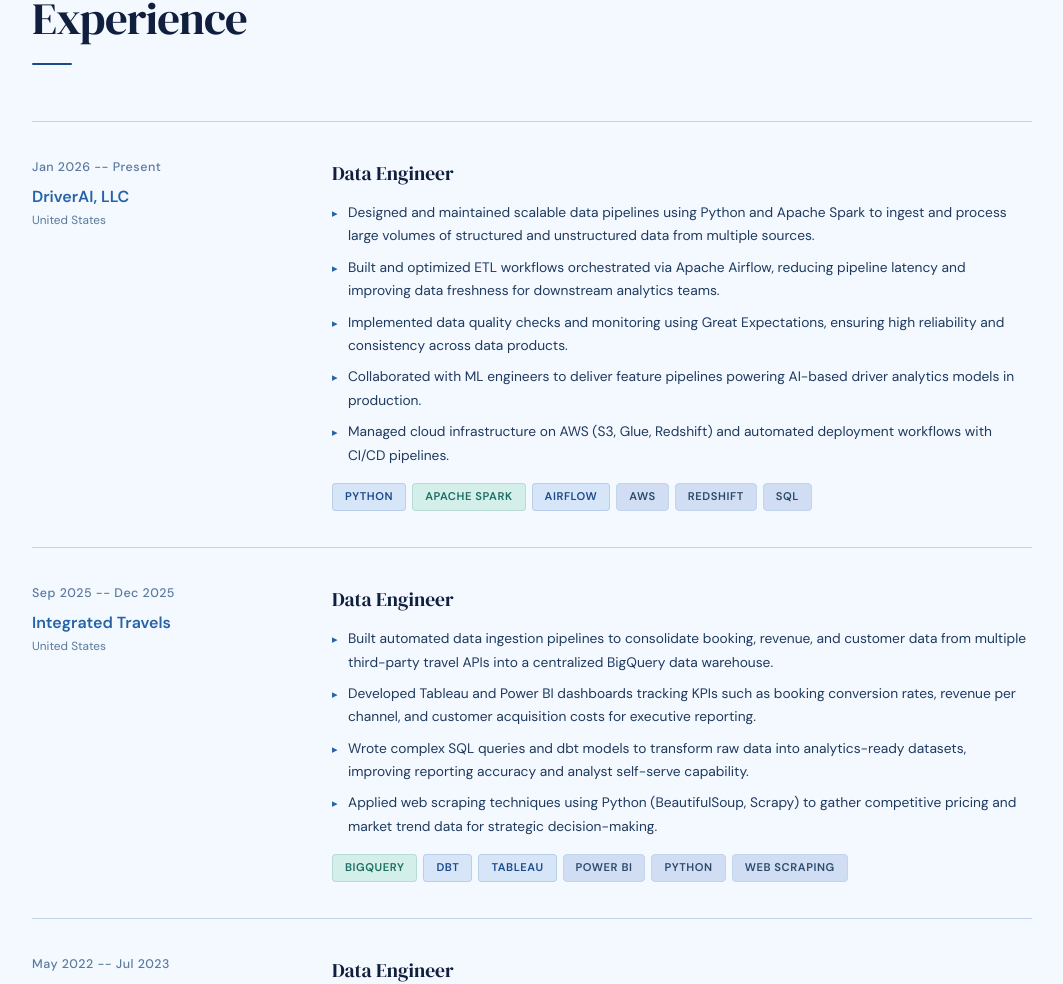
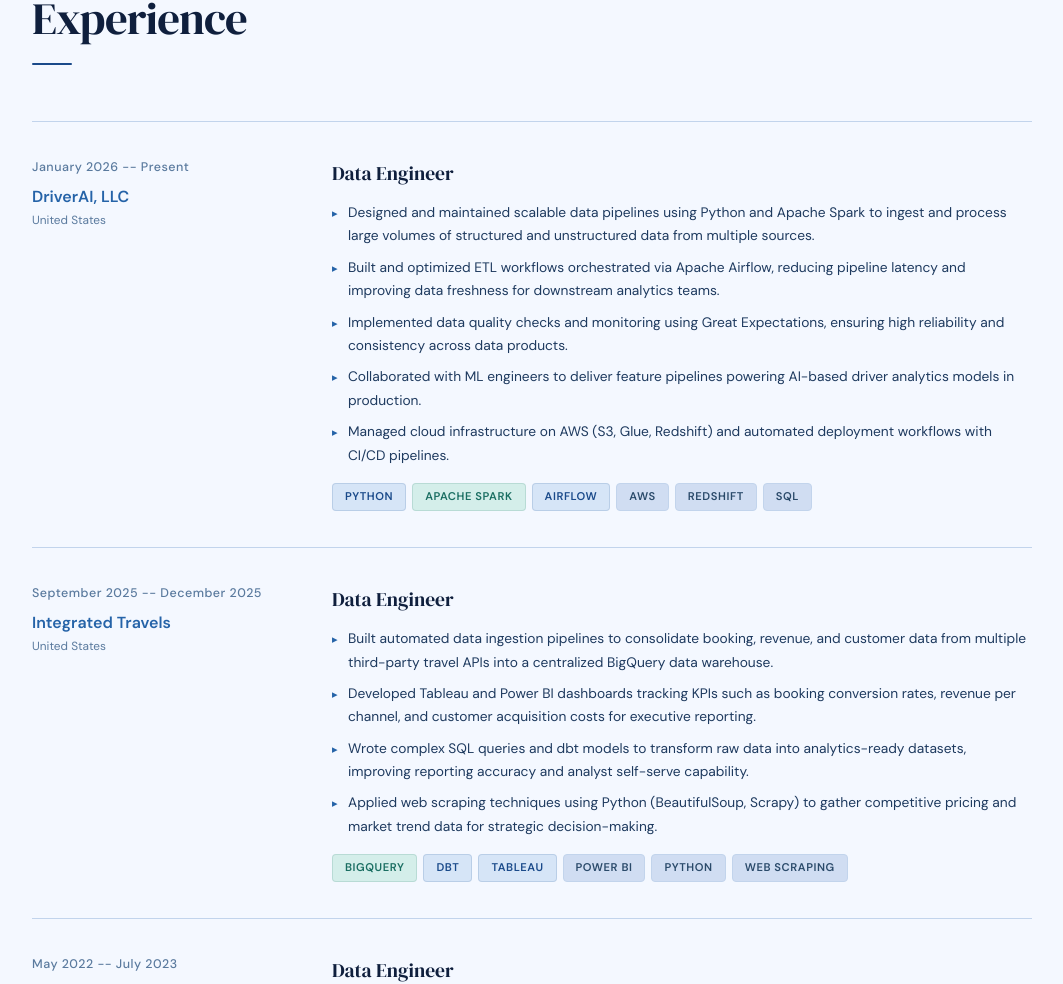
Before and after one commit to vaibhavi2010/vaibhavi-portfolio, a website: page index.html in a window 1280 px wide. Shown: the part 2877-3861 px from the top of the page, without its empty margins (108-1171 px from the left). Drawn offline with Linux system fonts and the light colour scheme.

Commit message:
Update date formats for consistency in index.html

```diff
--- a/index.html
+++ b/index.html
@@ -336,7 +336,7 @@
       <!-- DriverAI -->
       <div class="tl-item reveal">
         <div class="tl-left">
-          <div class="tl-date">Jan 2026 -- Present</div>
+          <div class="tl-date">January 2026 -- Present</div>
           <div class="tl-company">DriverAI, LLC</div>
           <div class="tl-location">United States</div>
         </div>
@@ -363,7 +363,7 @@
       <!-- Integrated Travels -->
       <div class="tl-item reveal">
         <div class="tl-left">
-          <div class="tl-date">Sep 2025 -- Dec 2025</div>
+          <div class="tl-date">September 2025 -- December 2025</div>
           <div class="tl-company">Integrated Travels</div>
           <div class="tl-location">United States</div>
         </div>
@@ -389,7 +389,7 @@
       <!-- Prisa Infotech -->
       <div class="tl-item reveal">
         <div class="tl-left">
-          <div class="tl-date">May 2022 -- Jul 2023</div>
+          <div class="tl-date">May 2022 -- July 2023</div>
           <div class="tl-company">Prisa Infotech</div>
           <div class="tl-location">India</div>
         </div>
```
